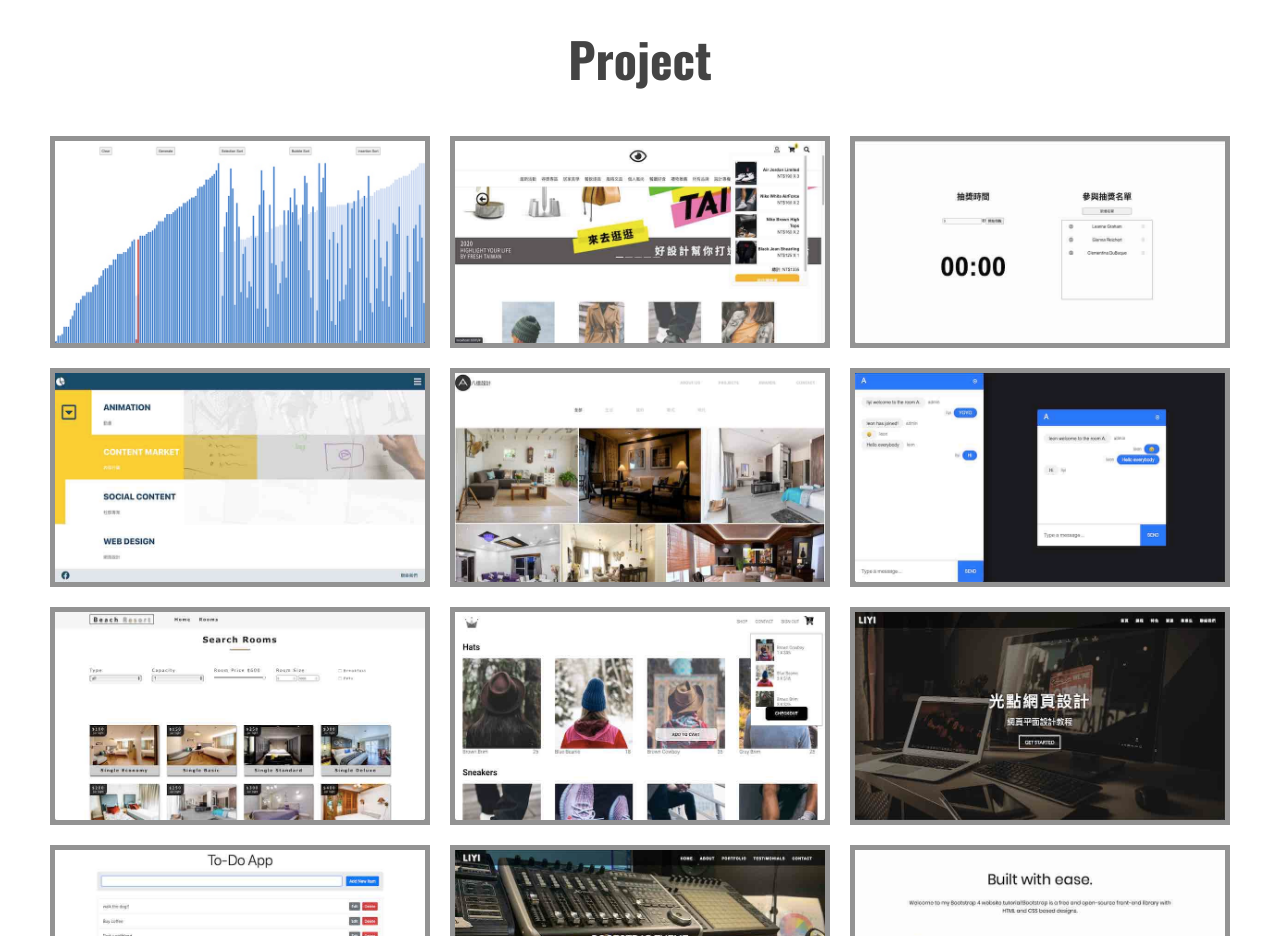
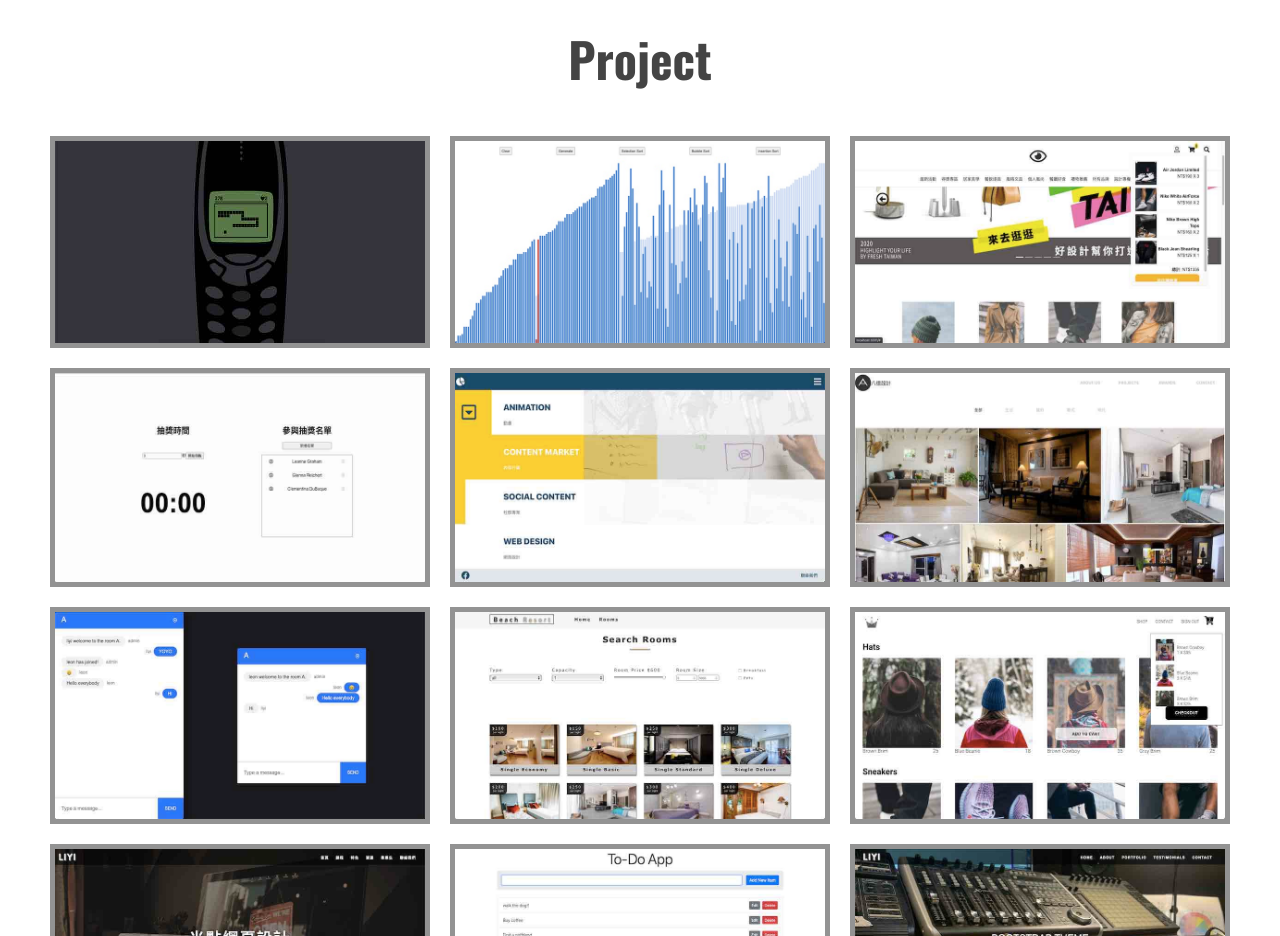
Before and after one commit to liyibass/liyi-portfolio, a React (Create React App) app: page / in a window 1280 px wide. Shown: the part 2500-3436 px from the top of the page. Built offline with nearby package versions, Linux system fonts and the light colour scheme.

Commit message:
add new project:snake game

```diff
--- a/src/projectsData/projectList.js
+++ b/src/projectsData/projectList.js
@@ -13,8 +13,15 @@ import webCart from "./projectImages/webCart.jpg";
 import SocketIoChatApp from "./projectImages/SocketIoChatApp.jpg";
 import webStore from "./projectImages/webStore.jpg";
 import sortingAlgorithm from "./projectImages/sortingAlgorithm.jpg";
+import snakeGame from "./projectImages/snakeGame.jpg";
 
 const projectList = [
+  {
+    id: "16",
+    name: "Sorting-Algorithm",
+    image: snakeGame,
+    webUrl: "https://liyi-snake-game.web.app",
+  },
   {
     id: "15",
     name: "Sorting-Algorithm",
```
Also changed, not shown: src/projectsData/projectImages/snakeGame.jpg (added).
